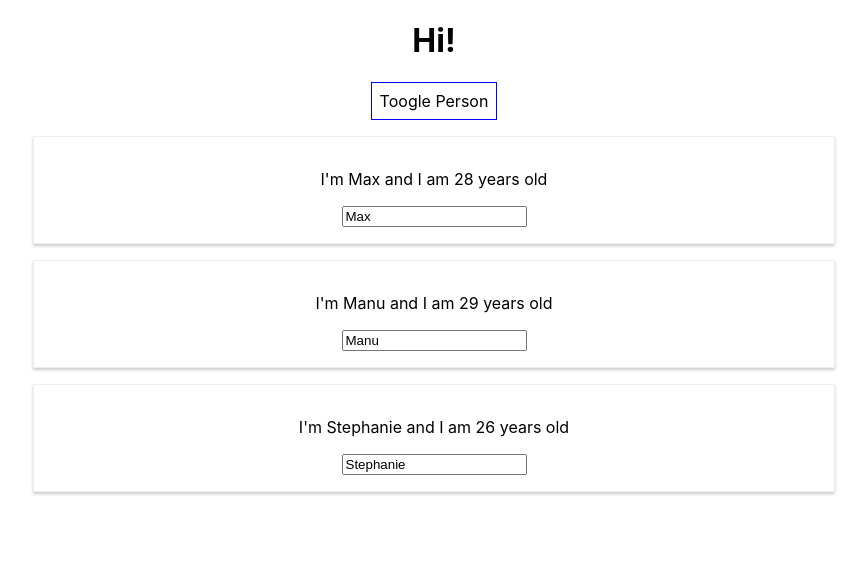
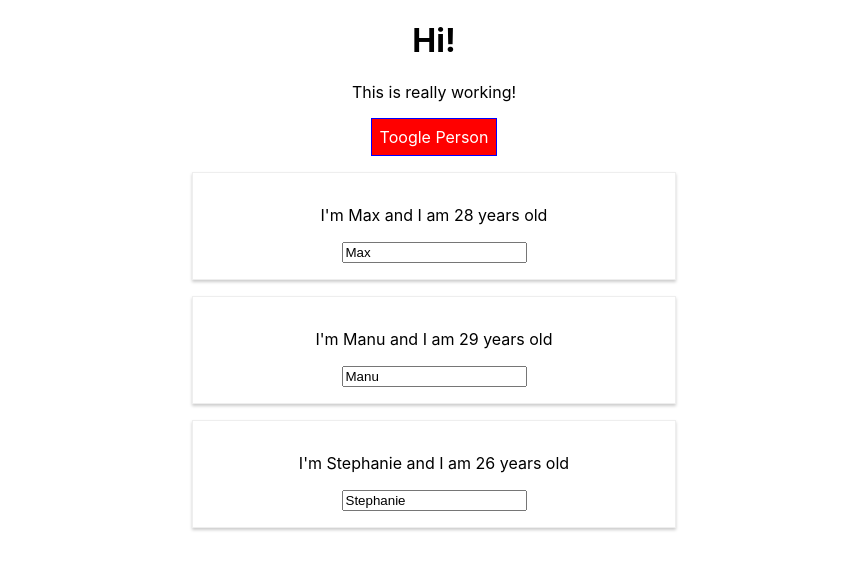
Before and after one commit to MelinaMejia95/react-complete-guide, a React (Create React App) app: page / in a window 1280 px wide. Both pictures are taken after a click on the button "Toogle Person". Shown: the top 570 px of the page, without its empty margins (206-1073 px from the left). Built offline with nearby package versions, Linux system fonts and the light colour scheme.

Commit message:
Addind styles with Radium

```diff
--- a/package.json
+++ b/package.json
@@ -3,6 +3,7 @@
   "version": "0.1.0",
   "private": true,
   "dependencies": {
+    "radium": "^0.25.0",
     "react": "^16.6.1",
     "react-dom": "^16.6.1",
     "react-scripts": "2.1.1"
--- a/src/App.css
+++ b/src/App.css
@@ -1,3 +1,11 @@
 .App {
   text-align: center;
 }
+
+.red {
+  color: red;
+}
+
+.bold {
+  font-weight: bold;
+}
--- a/src/App.js
+++ b/src/App.js
@@ -1,5 +1,6 @@
 import React, { Component } from 'react';
 import './App.css';
+import Radium, { StyleRoot } from 'radium';
 import Person from './Person/Person'
 
 class App extends Component {
@@ -54,12 +55,18 @@
   }
 
   render() {
+
     const style = {
-      backgroundColor: 'White',
+      backgroundColor: 'green',
+      color: 'white',
       font: 'inherit',
       border: "1px solid blue",
       padding: "8px",
-      cursor: "pointer"
+      cursor: "pointer",
+      ':hover': {
+        backgroundColor: 'lightgreen',
+        color: 'black'
+      }
     }
 
     let persons = null;
@@ -89,22 +96,37 @@
 
         </div>
       );
+      style.backgroundColor = 'red';
+      style[':hover'] = {
+        backgroundColor: 'salmon',
+        color: 'black'
+      };
+    }
+
+    let classes = [];
+    if (this.state.persons.length <= 2) {
+      classes.push('red'); //classes = ['red']
+    }
+    if (this.state.persons.length <= 1) {
+      classes.push('bold'); //classes = ['red', blod']
     }
 
     return (
+      <StyleRoot>
         <div className="App">
           <h1>Hi!</h1>
+          <p className={classes.join(' ')}>This is really working!</p>
           {/* <button
             style={style}
             onClick={() => this.switchNameHandler('Maximilian!!')}>Switch Name</button> */} {/* Try not to use it, it can be inefficient  */}
           <button style={style}
           onClick={this.tooglePersonHandler}>Toogle Person</button>
         {persons}
-
         </div>
+      </StyleRoot>
     );
     //return React.createElement('div', {className: 'App'}, React.createElement('h1', null, 'HI!'))
   }
 }
 
-export default App;
+export default Radium(App);
--- a/src/Person/Person.js
+++ b/src/Person/Person.js
@@ -1,10 +1,18 @@
 import React from 'react';
 
 import './Person.css';
+import Radium from 'radium';
 
 const person = (props) => {
+
+    const style = {
+        '@media (min-width: 500px)': {
+            width: '450px'
+        }
+    };
+
     return (
-        <div className="Person">
+        <div className="Person" style={style}>
             <p onClick={props.click}>I'm {props.name} and I am {props.age} years old</p>
             <p>{props.children}</p>
             <input type="text" onChange={props.changed} value={props.name}/>
@@ -12,4 +20,4 @@
     )
 }
 
-export default person;
+export default Radium(person);
```
Also changed, not shown: 1 other file (tests, documents, lock files or other folders). Lines whose indentation alone changed are shown as unchanged.
